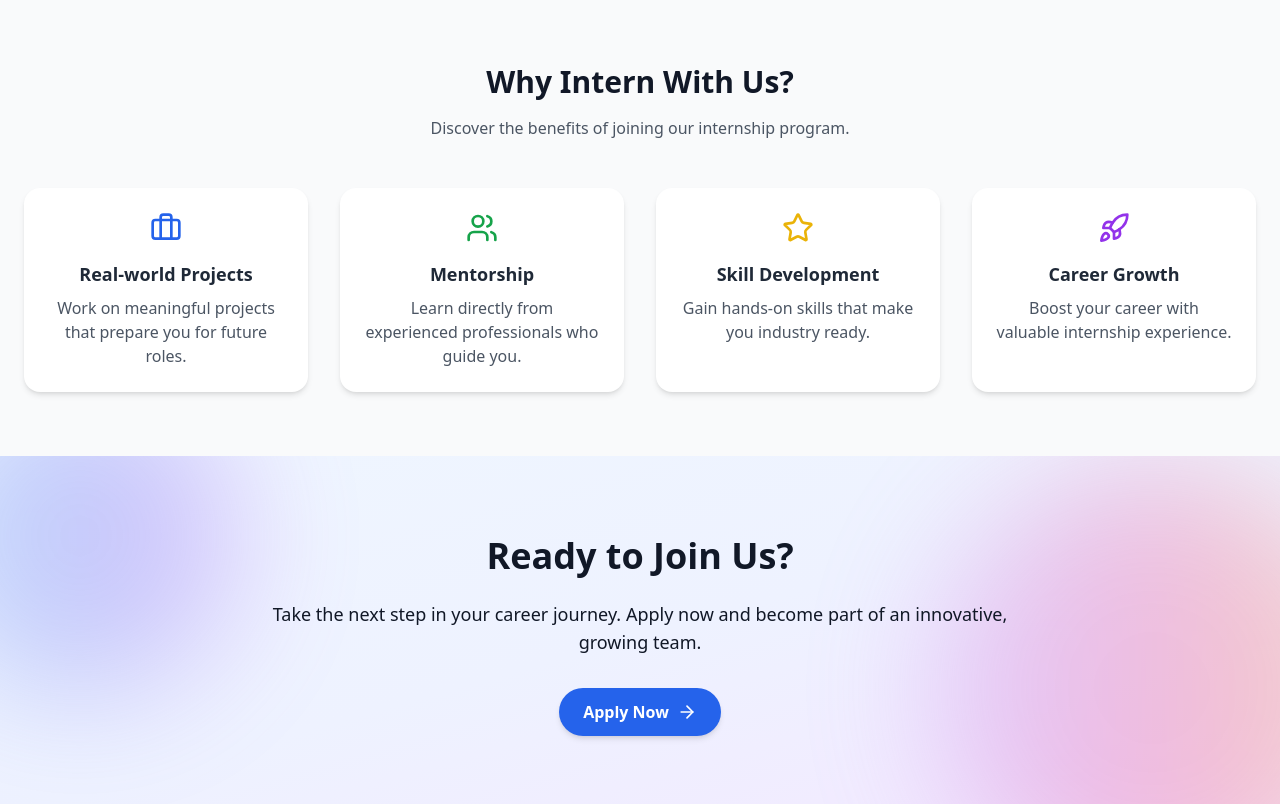
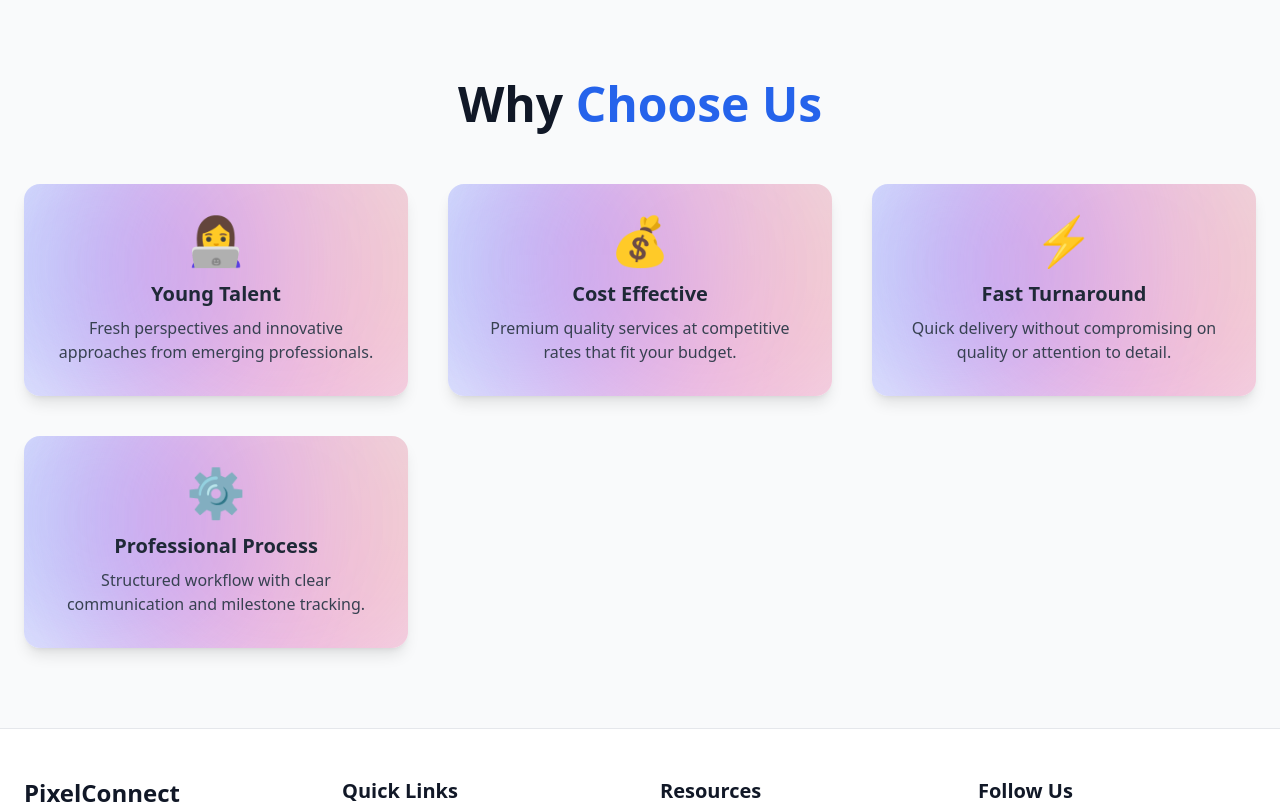
Before and after one commit to webteamaleadvinit-dotcom/pixelconnect-web-redesign, a React (Create React App) app: page / in a window 1280 px wide. Shown: the top 804 px of the page. Built offline with nearby package versions, Linux system fonts and the light colour scheme.

Commit message:
Updated WhyChooseUs section with gradient cards and added Footer in App.js

```diff
--- a/src/App.js
+++ b/src/App.js
@@ -1,10 +1,13 @@
-import CareerPage from "./pages/CareerPage";
+import React from "react";
+import WhyChooseUs from "./components/WhyChooseUs";
+import Footer from "./components/Footer";
 
 function App() {
   return (
-    <div>
-      <CareerPage />
-    </div>
+    <>
+      <WhyChooseUs />
+      <Footer />
+    </>
   );
 }
 
--- a/src/components/WhyChooseUs.js
+++ b/src/components/WhyChooseUs.js
@@ -1,3 +1,5 @@
+import React from "react";
+
 export default function WhyChooseUs() {
   return (
     <section className="bg-gray-50 py-20" id="why-us">
@@ -10,38 +12,63 @@ export default function WhyChooseUs() {
         {/* Features */}
         <div className="grid gap-10 sm:grid-cols-2 md:grid-cols-3">
           {/* Card 1 */}
-          <div className="bg-white rounded-2xl shadow-lg p-8 hover:shadow-2xl hover:-translate-y-2 transition">
+          <div className="relative overflow-hidden rounded-2xl shadow-lg p-8 hover:shadow-2xl hover:-translate-y-2 transition bg-gradient-to-br from-blue-50 via-indigo-50 to-purple-100">
+            {/* Floating blobs */}
+            <div className="absolute top-[-5rem] left-[-5rem] w-80 h-80 bg-gradient-to-r from-blue-400 via-indigo-500 to-purple-500 rounded-full blur-3xl opacity-30 animate-[float_8s_ease-in-out_infinite]"></div>
+            <div className="absolute bottom-[-6rem] right-[-6rem] w-[28rem] h-[28rem] bg-gradient-to-r from-purple-400 via-pink-500 to-orange-400 rounded-full blur-3xl opacity-30 animate-[float_10s_ease-in-out_infinite_reverse]"></div>
+
+            <div className="relative">
               <div className="text-brand-blue text-5xl mb-4">👩‍💻</div>
-            <h3 className="text-xl font-semibold text-gray-800 mb-2">young talent</h3>
-            <p className="text-gray-600">
-              fresh perspectives and innovative approaches from emerging proffessionals.
+              <h3 className="text-xl font-semibold text-gray-800 mb-2">Young Talent</h3>
+              <p className="text-gray-700">
+                Fresh perspectives and innovative approaches from emerging professionals.
               </p>
+            </div>
           </div>
 
           {/* Card 2 */}
-          <div className="bg-white rounded-2xl shadow-lg p-8 hover:shadow-2xl hover:-translate-y-2 transition">
+          <div className="relative overflow-hidden rounded-2xl shadow-lg p-8 hover:shadow-2xl hover:-translate-y-2 transition bg-gradient-to-br from-blue-50 via-indigo-50 to-purple-100">
+            {/* Floating blobs */}
+            <div className="absolute top-[-5rem] left-[-5rem] w-80 h-80 bg-gradient-to-r from-blue-400 via-indigo-500 to-purple-500 rounded-full blur-3xl opacity-30 animate-[float_8s_ease-in-out_infinite]"></div>
+            <div className="absolute bottom-[-6rem] right-[-6rem] w-[28rem] h-[28rem] bg-gradient-to-r from-purple-400 via-pink-500 to-orange-400 rounded-full blur-3xl opacity-30 animate-[float_10s_ease-in-out_infinite_reverse]"></div>
+
+            <div className="relative">
               <div className="text-brand-blue text-5xl mb-4">💰</div>
-            <h3 className="text-xl font-semibold text-gray-800 mb-2">cost effective</h3>
-            <p className="text-gray-600">
-              premium quality services  at competitive rates that fit your budget
+              <h3 className="text-xl font-semibold text-gray-800 mb-2">Cost Effective</h3>
+              <p className="text-gray-700">
+                Premium quality services at competitive rates that fit your budget.
               </p>
+            </div>
           </div>
 
           {/* Card 3 */}
-          <div className="bg-white rounded-2xl shadow-lg p-8 hover:shadow-2xl hover:-translate-y-2 transition">
+          <div className="relative overflow-hidden rounded-2xl shadow-lg p-8 hover:shadow-2xl hover:-translate-y-2 transition bg-gradient-to-br from-blue-50 via-indigo-50 to-purple-100">
+            {/* Floating blobs */}
+            <div className="absolute top-[-5rem] left-[-5rem] w-80 h-80 bg-gradient-to-r from-blue-400 via-indigo-500 to-purple-500 rounded-full blur-3xl opacity-30 animate-[float_8s_ease-in-out_infinite]"></div>
+            <div className="absolute bottom-[-6rem] right-[-6rem] w-[28rem] h-[28rem] bg-gradient-to-r from-purple-400 via-pink-500 to-orange-400 rounded-full blur-3xl opacity-30 animate-[float_10s_ease-in-out_infinite_reverse]"></div>
+
+            <div className="relative">
               <div className="text-brand-blue text-5xl mb-4">⚡</div>
-            <h3 className="text-xl font-semibold text-gray-800 mb-2">Fast Turnaround </h3>
-            <p className="text-gray-600">
-              Quick delivery without compromising on qaulity or attention to detail.
+              <h3 className="text-xl font-semibold text-gray-800 mb-2">Fast Turnaround</h3>
+              <p className="text-gray-700">
+                Quick delivery without compromising on quality or attention to detail.
               </p>
             </div>
-          {/* Card 3 */}
-          <div className="bg-white rounded-2xl shadow-lg p-8 hover:shadow-2xl hover:-translate-y-2 transition">
+          </div>
+
+          {/* Card 4 */}
+          <div className="relative overflow-hidden rounded-2xl shadow-lg p-8 hover:shadow-2xl hover:-translate-y-2 transition bg-gradient-to-br from-blue-50 via-indigo-50 to-purple-100">
+            {/* Floating blobs */}
+            <div className="absolute top-[-5rem] left-[-5rem] w-80 h-80 bg-gradient-to-r from-blue-400 via-indigo-500 to-purple-500 rounded-full blur-3xl opacity-30 animate-[float_8s_ease-in-out_infinite]"></div>
+            <div className="absolute bottom-[-6rem] right-[-6rem] w-[28rem] h-[28rem] bg-gradient-to-r from-purple-400 via-pink-500 to-orange-400 rounded-full blur-3xl opacity-30 animate-[float_10s_ease-in-out_infinite_reverse]"></div>
+
+            <div className="relative">
               <div className="text-brand-blue text-5xl mb-4">⚙️</div>
-            <h3 className="text-xl font-semibold text-gray-800 mb-2">Proffessional Process</h3>
-            <p className="text-gray-600">
-             Structured workflow with clear communication and milestone tracking
+              <h3 className="text-xl font-semibold text-gray-800 mb-2">Professional Process</h3>
+              <p className="text-gray-700">
+                Structured workflow with clear communication and milestone tracking.
               </p>
+            </div>
           </div>
         </div>
       </div>
```
Lines whose indentation alone changed are shown as unchanged.
